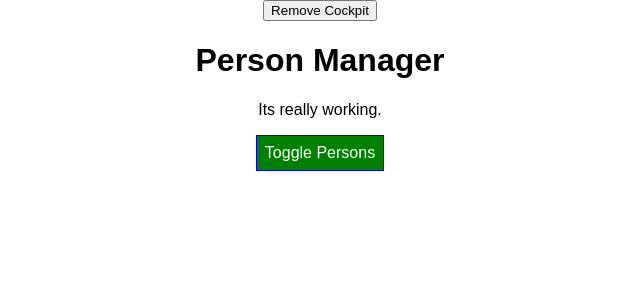
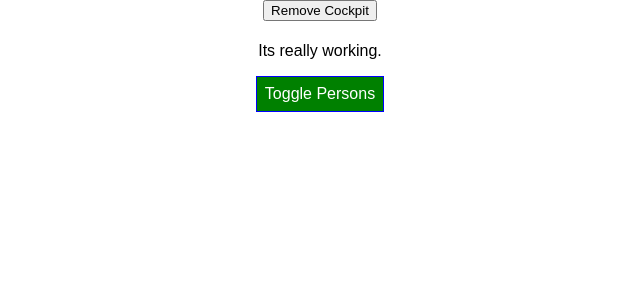
Before and after one commit to Nandini1Bag/ReactBasics, a React app in the folder react-guide/: page / in a window 1280 px wide. Shown: the top 300 px of the page, without its empty margins (320-960 px from the left). Built offline with nearby package versions, Linux system fonts and the light colour scheme.

Commit message:
Another Form of HOCs.

```diff
--- a/react-guide/src/Containers/App.js
+++ b/react-guide/src/Containers/App.js
@@ -2,7 +2,8 @@
 import './App.css';
 import Persons from '../Components/Persons/Persons';
 import Cockpit from '../Components/Cockpit/Cockpit';
-import WithClass from '../hoc/WithClass';
+import withClass from '../hoc/withClass';
+import Auxilary from '../hoc/Auxillary';
 
 class App extends Component {
 
@@ -95,7 +96,7 @@
 }
 
     return (
-        <WithClass classes="App">
+        <Auxilary>
         <button
         onClick={()=>{this.setState({showCockpit:false})}}>
         Remove Cockpit
@@ -107,10 +108,10 @@
         clicked={this.togglePersonsHandler}
         />):null}
         {persons}
-      </WithClass>
+      </Auxilary>
 
      );
   }
 }
 
-export default App;
+export default withClass(App,"App");
--- a/react-guide/src/hoc/WithClass.js
+++ b/react-guide/src/hoc/WithClass.js
@@ -1,9 +1,16 @@
 
 import React from 'react';
 
-const WithClass =props =>(
-    <div className={props.classes}> {props.children} </div>
-)
+// This function takes a component..
+const withClass =(WrappedComponent,className) =>{
+// ...and returns another component...
+  return props=>(
+      <div className={className}>
+        <WrappedComponent/>
+      </div>
+  );
+
+};
 
 
-export default WithClass;
+export default withClass;
```
Also changed, not shown: 1 other file (tests, documents, lock files or other folders).
